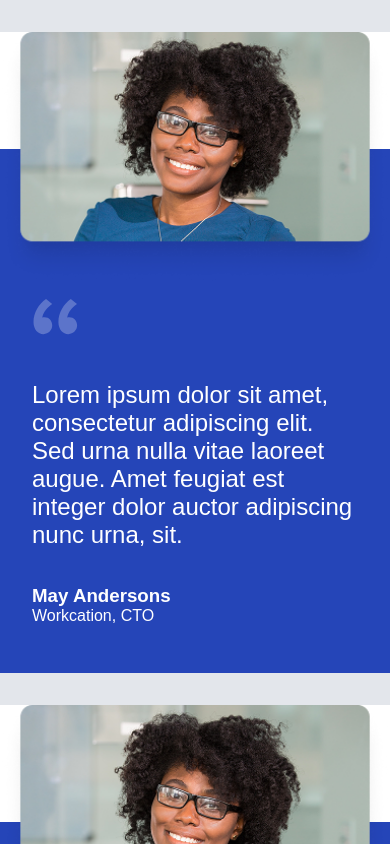
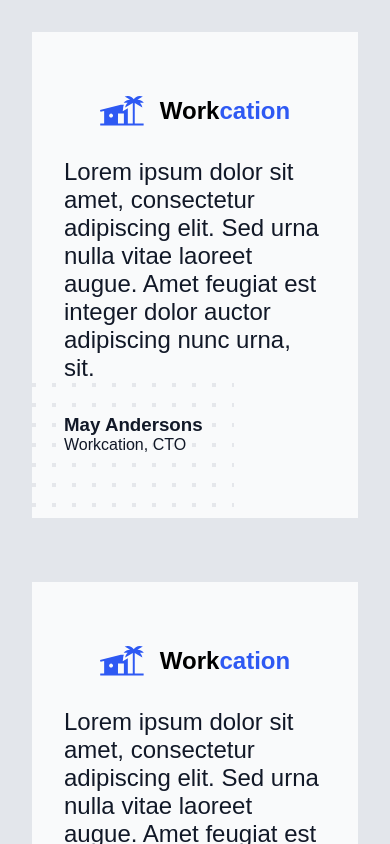
Before and after one commit to FilipSzkarlat/components-library, a React (Vite) app: page / in a window 390 px wide. Shown: the top 844 px of the page. Built offline with nearby package versions, Linux system fonts and the light colour scheme; the HTML template or start-up script is replaced by a standard one.

Commit message:
create testimonial mobile no picture component

```diff
--- a/src/App.jsx
+++ b/src/App.jsx
@@ -2,6 +2,7 @@ import Badge from './components/Badge.jsx';
 import Banner from './components/Banner.jsx';
 import Card from './components/Card.jsx';
 import TestimonialsDesktop from './TestimonialsDesktop.jsx';
+import image from './TestimonialAssets/Image.png'
 import imageMobile from './TestimonialAssets/ImageMobile.png'
 import TestimonialMobile from './TestimonialsMobile.jsx';
 
@@ -41,16 +42,24 @@ export default function App() {
         Lorem ipsum dolor sit amet, consectetur adipiscing elit. Sed urna nulla vitae laoreet augue. Amet feugiat est integer dolor auctor adipiscing nunc urna, sit.
       </TestimonialsDesktop>
 
-        <TestimonialsDesktop name={'May Andersons'} company={'Workcation'} title={'CTO'}>
+      <TestimonialsDesktop name={'May Andersons'} company={'Workcation'} title={'CTO'}>
           Lorem ipsum dolor sit amet consectetur adipisicing elit. Nemo expedita voluptas culpa sapiente alias molestiae. Numquam corrupti in laborum sed rerum et corporis.
       </TestimonialsDesktop> */}
 
-      <TestimonialMobile picture={imageMobile} name={'May Andersons'} company={'Workcation'} title={'CTO'}>
+      {/* <TestimonialMobile picture={imageMobile} name={'May Andersons'} company={'Workcation'} title={'CTO'}>
         Lorem ipsum dolor sit amet, consectetur adipiscing elit. Sed urna nulla vitae laoreet augue. Amet feugiat est integer dolor auctor adipiscing nunc urna, sit.
       </TestimonialMobile>
 
         <TestimonialMobile picture={imageMobile}>
         Lorem ipsum dolor sit amet, consectetur adipiscing elit. Sed urna nulla vitae laoreet augue. Amet feugiat est integer dolor auctor adipiscing nunc urna, sit.
+      </TestimonialMobile> */}
+
+      <TestimonialMobile name={'May Andersons'} company={'Workcation'} title={'CTO'}>
+        Lorem ipsum dolor sit amet, consectetur adipiscing elit. Sed urna nulla vitae laoreet augue. Amet feugiat est integer dolor auctor adipiscing nunc urna, sit.
+      </TestimonialMobile>
+
+        <TestimonialMobile>
+        Lorem ipsum dolor sit amet, consectetur adipiscing elit. Sed urna nulla vitae laoreet augue. Amet feugiat est integer dolor auctor adipiscing nunc urna, sit.
       </TestimonialMobile>
     </>
   )
--- a/src/TestimonialsMobile.jsx
+++ b/src/TestimonialsMobile.jsx
@@ -1,9 +1,11 @@
 import quote from './testimonialAssets/quote.svg'
+import dotPatternMobile from './testimonialAssets/DotPatternMobile.svg'
+import mark from './testimonialAssets/Mark.svg'
 
 export default function TestimonialsMobile({picture, children, name, title, company}) {
-    return (
+    return ( picture ?
         <div className="testimonial_mobile_container">
-            <img src={picture} alt="Testimonial" />
+            <img className='dotPatternMobile' src={picture} alt="Testimonial" />
             <div className="testimonial_mobile_content">
                 <img src={quote} alt="Quote" />
                 <div className="testimonial_mobile_text">
@@ -15,5 +17,20 @@ export default function TestimonialsMobile({picture, children, name, title, comp
                 </div>
             </div>
         </div>
+    :
+        <div className="testimonial_mobile_container_no_picture">
+            <img className='dotPatternMobile_noPicture' src={dotPatternMobile} alt="" />
+            <div className='tertimonial_header'>
+                <img src={mark} alt='' />
+                <h2>Work<span>cation</span></h2>
+            </div>
+            <div className='testimonial_mobile_no_picture_content'>
+                {children}
+            </div>
+            <div className="testimonial_mobile_info_no_picture">
+                <h3>{`${name ? name : 'Name Surname'}`}</h3>
+                <p>{`${company ? company : 'Company'}, ${title ? title : 'Title'}`}</p>
+            </div>
+        </div>
     )
 }
--- a/src/index.css
+++ b/src/index.css
@@ -220,7 +220,7 @@ body {
   align-items: center;
 }
 
-.testimonial.no_picture .tertimonial_header span {
+.tertimonial_header span {
   color: #2E59F3;
 }
 
@@ -255,7 +255,7 @@ body {
   padding-top:30%;
 }
 
-.testimonial_mobile_container > img {
+.dotPatternMobile {
   width: 100%;
   border-radius: .75em;
   position: absolute;
@@ -272,6 +272,45 @@ body {
   margin-block: 1.5em;
 }
 
+.testimonial_mobile_container_no_picture{
+  padding: 4em 2em;
+  min-height: 400px;
+  display: flex;
+  flex-direction: column;
+  align-items: center;
+  justify-content: center;
+  background-color: #F9FAFB;
+  color: #111827;
+  margin: 2em;
+  margin-bottom: 4em;
+  position: relative;
+  gap: 2em;
+}
+
+.dotPatternMobile_noPicture {
+  position: absolute;
+  bottom: 0;
+  left: 0;
+}
+
+.tertimonial_header {
+  display: flex;
+  align-items: center;
+  gap: 1em;
+  color: black;
+}
+
+.testimonial_mobile_no_picture_content {
+  font-size: 1.5em;
+}
+
+.testimonial_mobile_info_no_picture {
+  align-self: flex-start;
+  gap: .5em;
+  text-shadow: #F9FAFB 0 0 10px;
+  z-index: 1;
+}
+
 @media (min-width: 500px) {
   .testimonial_mobile_container{
     width: 500px;
```
Also changed, not shown: src/testimonialAssets/DotPatternMobile.svg (added).
